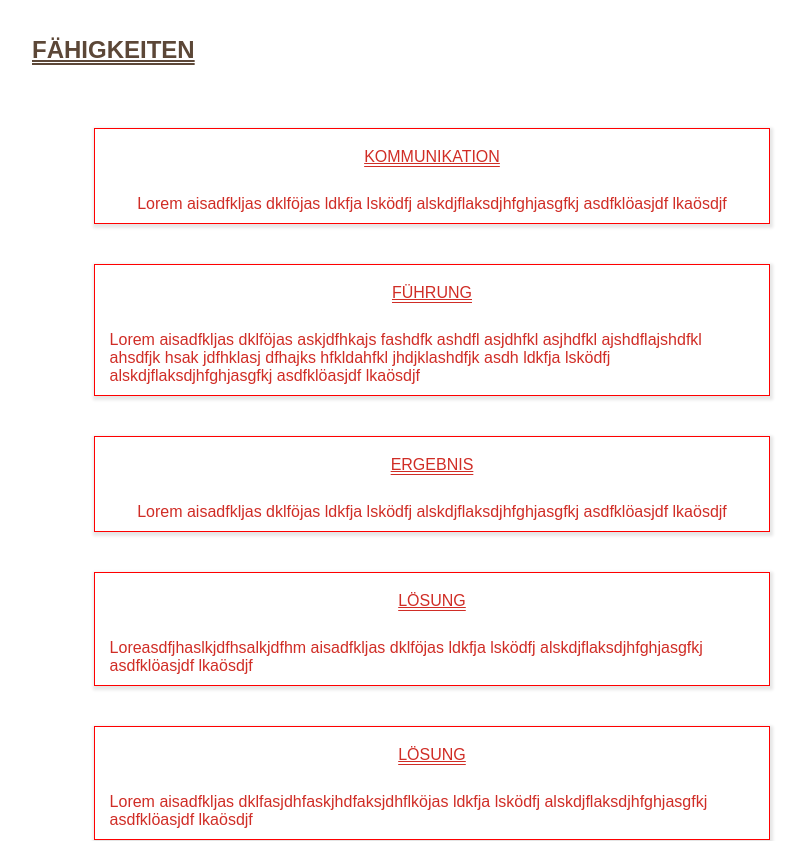
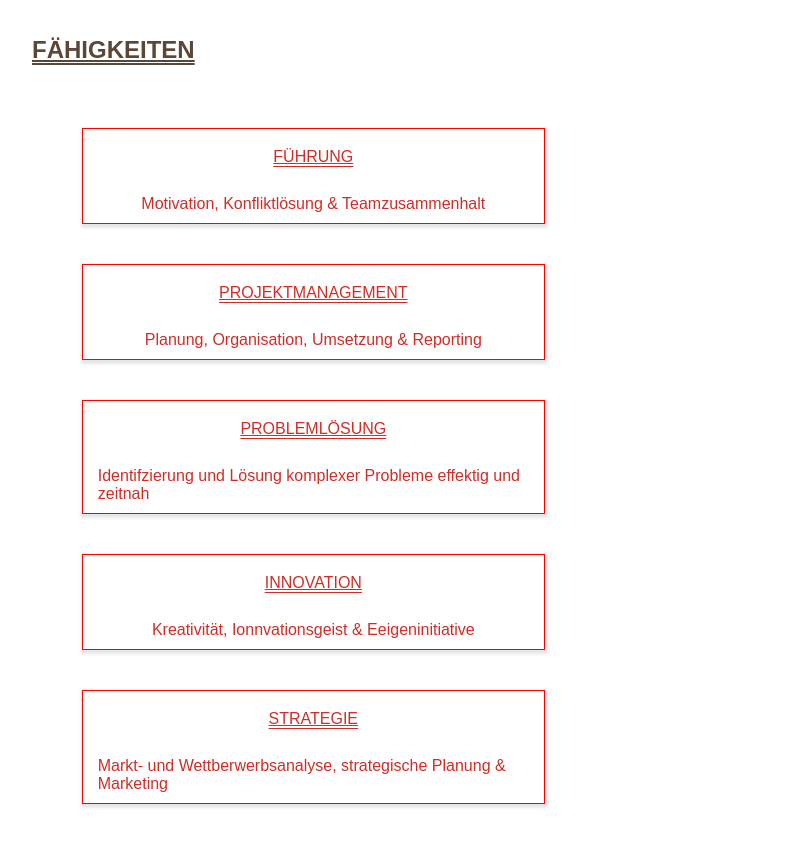
Before and after one commit to ivergentz/applicationiver, a React (Create React App) app: page / in a window 1280 px wide. Shown: the part 1300-2141 px from the top of the page, without its empty margins (208-1012 px from the left). Built offline with nearby package versions, Linux system fonts and the light colour scheme.

Commit message:
added skills

```diff
--- a/src/cards/Cards.js
+++ b/src/cards/Cards.js
@@ -3,7 +3,6 @@ import styled from "styled-components"
 import cardcontent from "./cardcontent"
 
 const CardWrapper = () => {
-  console.log(cardcontent)
   return (
     <Wrapper>
       {cardcontent.map(function (card) {
--- a/src/cards/cardcontent.js
+++ b/src/cards/cardcontent.js
@@ -1,27 +1,27 @@
 const cardcontent = [
   {
-    title: "Kommunikation",
-    text: "Lorem aisadfkljas dklföjas ldkfja lsködfj alskdjflaksdjhfghjasgfkj asdfklöasjdf lkaösdjf ",
+    title: "Führung",
+    text: "Motivation, Konfliktlösung & Teamzusammenhalt",
     id: "001",
   },
   {
-    title: "Führung",
-    text: "Lorem aisadfkljas dklföjas askjdfhkajs fashdfk ashdfl asjdhfkl asjhdfkl ajshdflajshdfkl ahsdfjk hsak jdfhklasj dfhajks hfkldahfkl jhdjklashdfjk asdh ldkfja lsködfj alskdjflaksdjhfghjasgfkj asdfklöasjdf lkaösdjf ",
+    title: "Projektmanagement",
+    text: "Planung, Organisation, Umsetzung & Reporting",
     id: "002",
   },
   {
-    title: "Ergebnis",
-    text: "Lorem aisadfkljas dklföjas ldkfja lsködfj alskdjflaksdjhfghjasgfkj asdfklöasjdf lkaösdjf ",
+    title: "Problemlösung",
+    text: "Identifzierung und Lösung komplexer Probleme effektig und zeitnah",
     id: "003",
   },
   {
-    title: "Lösung",
-    text: "Loreasdfjhaslkjdfhsalkjdfhm aisadfkljas dklföjas ldkfja lsködfj alskdjflaksdjhfghjasgfkj asdfklöasjdf lkaösdjf ",
+    title: "Innovation",
+    text: "Kreativität, Ionnvationsgeist & Eeigeninitiative",
     id: "004",
   },
   {
-    title: "Lösung",
-    text: "Lorem aisadfkljas dklfasjdhfaskjhdfaksjdhflköjas ldkfja lsködfj alskdjflaksdjhfghjasgfkj asdfklöasjdf lkaösdjf ",
+    title: "Strategie",
+    text: "Markt- und Wettberwerbsanalyse, strategische Planung & Marketing",
     id: "005",
   },
 ]
```
